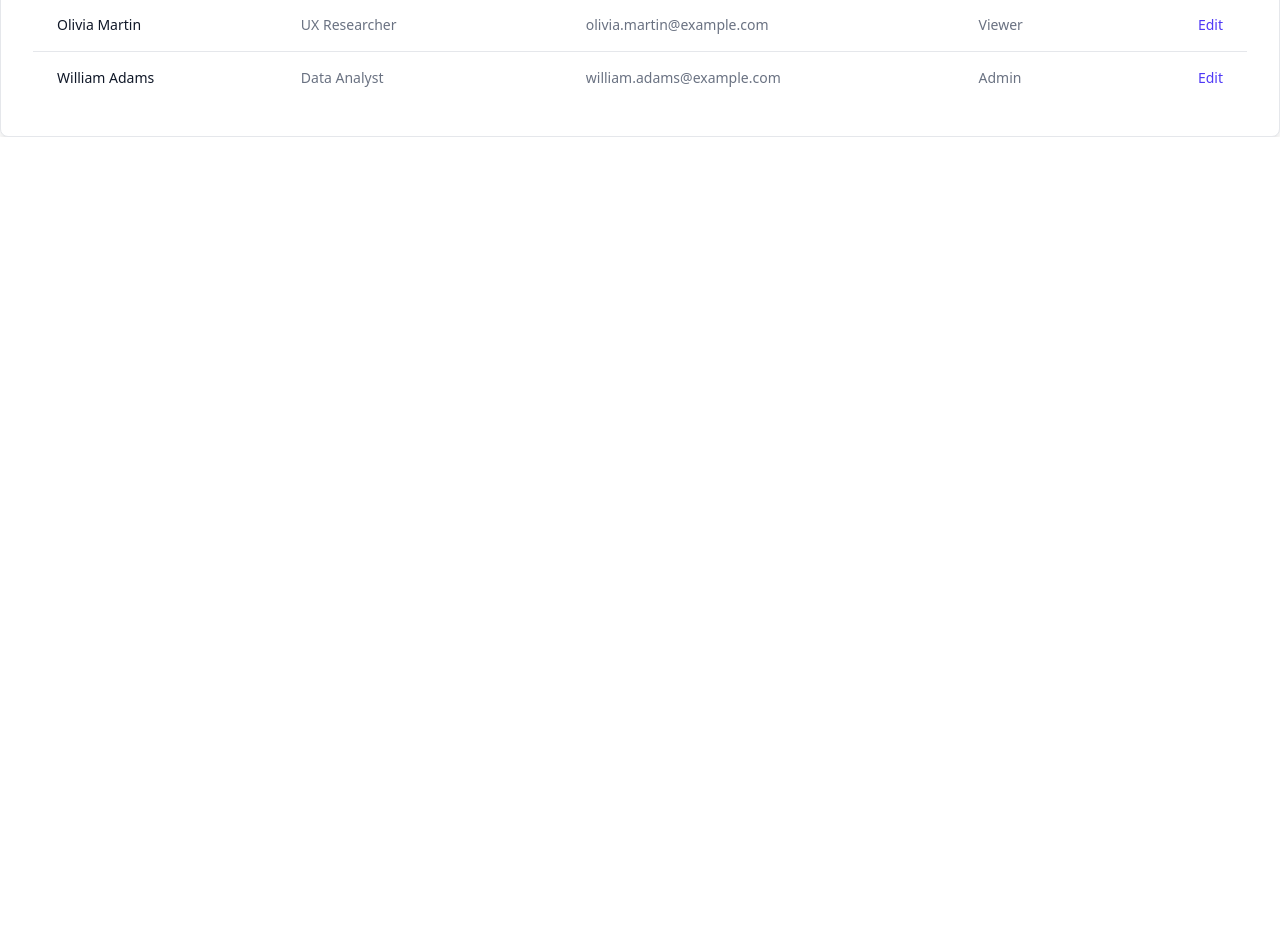
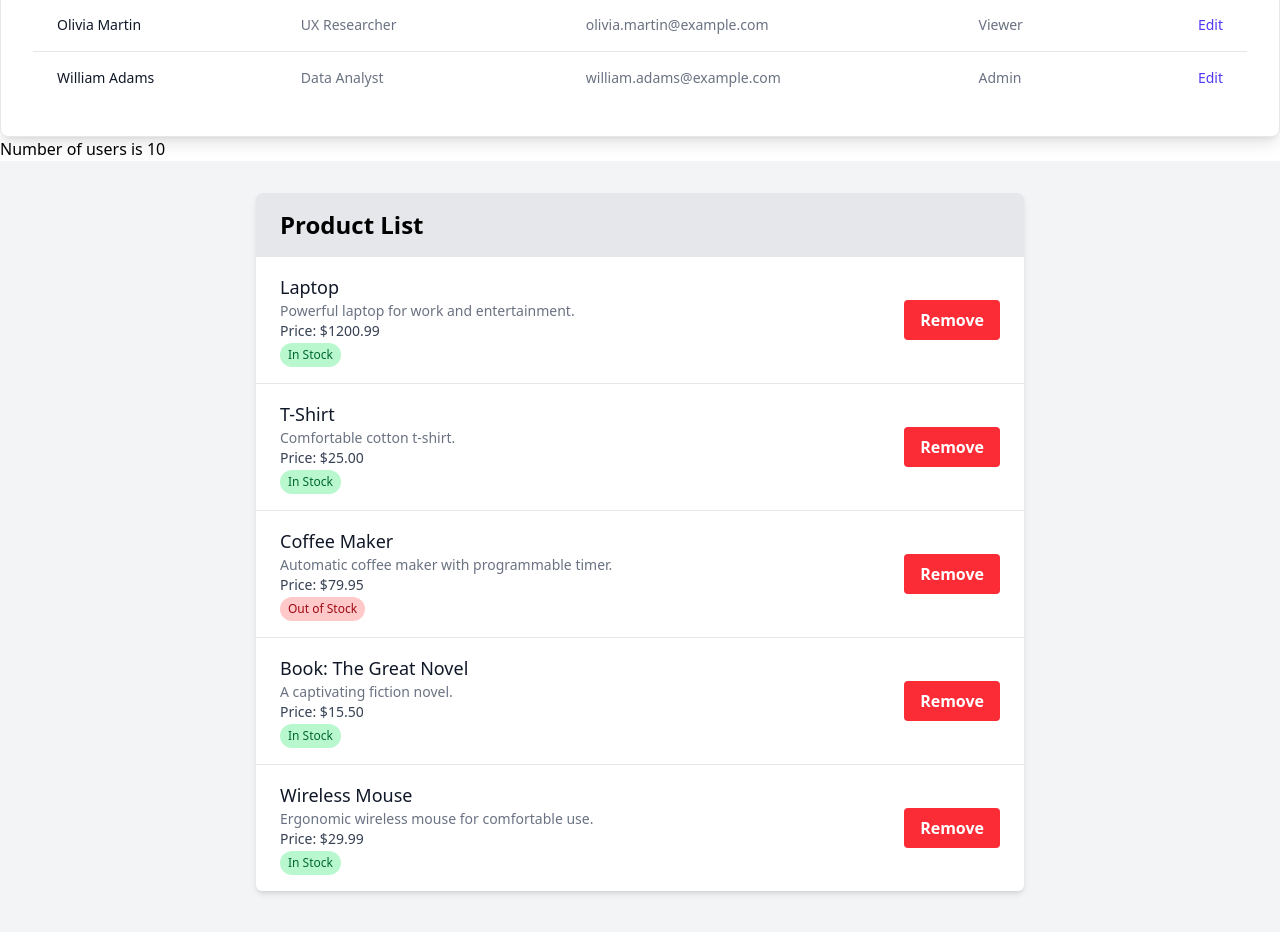
Before and after one commit to Tademillion/React-app, a React (Vite) app: page / in a window 1280 px wide. Shown: the part 680-1612 px from the top of the page. Before the commit the page ends 817 px from the top, so only its background shows below. Built offline with nearby package versions, Linux system fonts and the light colour scheme.

Commit message:
transfers the data using props in producs

```diff
--- a/src/App.tsx
+++ b/src/App.tsx
@@ -1,14 +1,29 @@
 import { Link } from "react-router-dom";
 import "./App.css";
-import Grid_Tables from "./Components/Begin/Grid_Tables";
+import Grid_Tables, { UserProps } from "./Components/Begin/Grid_Tables";
+import CountUsers from "./Components/Begin/Props-DataTransfer/CountUsers";
+import { useEffect, useState } from "react";
+import users from "../src/Components/Begin/constant/users.json";
+import products from "./Components/Begin/constant/Products.json";
+import Products, { Productstruct } from "./Components/Begin/constant/Products";
 
 function App() {
+  const HandleClick = (p: Productstruct) => {
+    SetProduct(product.filter((product) => product.id !== p.id));
+  };
+  const [product, SetProduct] = useState(products.products);
   return (
     <>
+      {/*   now transfer data from gridtables to app compnents and count the number of the users */}
+
       <div className="bg-light text-black p-4 rounded-md shadow-sm hover:bg-gray-200">
         <Link to={"/forms"}>Forms</Link>
+        <Link to={"/products"}> Products</Link>
       </div>
       <Grid_Tables />
+
+      <CountUsers users={users.users} />
+      <Products product={product} onclickhandle={HandleClick}></Products>
     </>
   );
 }
--- /dev/null
+++ b/src/Components/Begin/Props-DataTransfer/CountUsers.tsx
@@ -0,0 +1,13 @@
+import { UserProps } from "../Grid_Tables";
+interface NAme {
+  users: UserProps[];
+}
+const CountUsers = ({ users }: NAme) => {
+  return (
+    <div>
+      <h2>Number of users is {users.length}</h2>
+    </div>
+  );
+};
+
+export default CountUsers;
--- /dev/null
+++ b/src/Components/Begin/constant/Products.json
@@ -0,0 +1,52 @@
+{
+  "products": [
+    {
+      "id": 1,
+      "name": "Laptop",
+      "category": "Electronics",
+      "price": 1200.99,
+      "description": "Powerful laptop for work and entertainment.",
+      "inStock": true,
+      "features": ["Intel Core i7", "16GB RAM", "512GB SSD"]
+    },
+    {
+      "id": 2,
+      "name": "T-Shirt",
+      "category": "Apparel",
+      "price": 25.0,
+      "description": "Comfortable cotton t-shirt.",
+      "inStock": true,
+      "sizes": ["S", "M", "L", "XL"],
+      "colors": ["Blue", "Green", "Gray"]
+    },
+    {
+      "id": 3,
+      "name": "Coffee Maker",
+      "category": "Appliances",
+      "price": 79.95,
+      "description": "Automatic coffee maker with programmable timer.",
+      "inStock": false,
+      "capacity": "12 cups"
+    },
+    {
+      "id": 4,
+      "name": "Book: The Great Novel",
+      "category": "Books",
+      "price": 15.5,
+      "description": "A captivating fiction novel.",
+      "inStock": true,
+      "author": "Jane Doe",
+      "pages": 350
+    },
+    {
+      "id": 5,
+      "name": "Wireless Mouse",
+      "category": "Electronics",
+      "price": 29.99,
+      "description": "Ergonomic wireless mouse for comfortable use.",
+      "inStock": true,
+      "connectivity": "Bluetooth",
+      "dpi": 1600
+    }
+  ]
+}
--- /dev/null
+++ b/src/Components/Begin/constant/Products.tsx
@@ -0,0 +1,72 @@
+import React from "react";
+export interface Productstruct {
+  id: number;
+  name: string;
+  category: string;
+  price: number;
+  description: string;
+  inStock: boolean;
+  features?: string[];
+  sizes?: string[];
+  colors?: string[];
+  capacity?: string;
+  author?: string;
+  pages?: number;
+  connectivity?: string;
+  dpi?: number;
+}
+interface ProductProps {
+  product: Productstruct[];
+  onclickhandle: (data: Productstruct) => void;
+}
+const Products = ({ product, onclickhandle }: ProductProps) => {
+  return (
+    <div>
+      <div className="bg-gray-100 min-h-screen py-8">
+        <div className="container mx-auto max-w-3xl bg-white shadow-md rounded-md overflow-hidden">
+          <h2 className="text-2xl font-semibold bg-gray-200 py-4 px-6">
+            Product List
+          </h2>
+          <ul className="divide-y divide-gray-200">
+            {product.map((product) => (
+              <li
+                key={product.id}
+                className="px-6 py-4 flex items-center space-x-4"
+              >
+                <div className="flex-grow">
+                  <h3 className="text-lg font-medium text-gray-900">
+                    {product.name}
+                  </h3>
+                  <p className="text-sm text-gray-500">{product.description}</p>
+                  <p className="text-sm text-gray-700">
+                    Price: ${product.price.toFixed(2)}
+                  </p>
+                  {product.inStock ? (
+                    <span className="inline-block bg-green-200 text-green-800 text-xs px-2 py-1 rounded-full">
+                      In Stock
+                    </span>
+                  ) : (
+                    <span className="inline-block bg-red-200 text-red-800 text-xs px-2 py-1 rounded-full">
+                      Out of Stock
+                    </span>
+                  )}
+                </div>
+                {/* You can add a "Remove" button here */}
+                <button
+                  className="bg-red-500 hover:bg-red-700 text-white font-bold py-2 px-4 rounded focus:outline-none focus:shadow-outline"
+                  onClick={() => {
+                    onclickhandle(product);
+                  }}
+                >
+                  Remove
+                </button>
+              </li>
+            ))}
+          </ul>
+        </div>
+      </div>
+    </div>
+  );
+};
+
+export default Products;
--- a/src/Components/Router.tsx
+++ b/src/Components/Router.tsx
@@ -3,6 +3,7 @@ import StateHookForms from "./Begin/forms/StateHookForms";
 import App from "../App";
 import RefHookforms from "./Begin/forms/RefHookforms";
 import FoprmsWithUseForm from "./Begin/forms/FoprmsWithUseForm";
+import Products from "./Begin/constant/Products";
 
 const router = createBrowserRouter([
   { path: "/forms", element: <StateHookForms /> },
@@ -15,5 +16,6 @@ const router = createBrowserRouter([
     path: "/form3",
     element: <FoprmsWithUseForm />,
   },
+  { path: "/products", element: <Products /> },
 ]);
 export default router;
```
Also changed, not shown: src/Components/Begin/Grid_Tables.tsx (+8 -13 lines).
